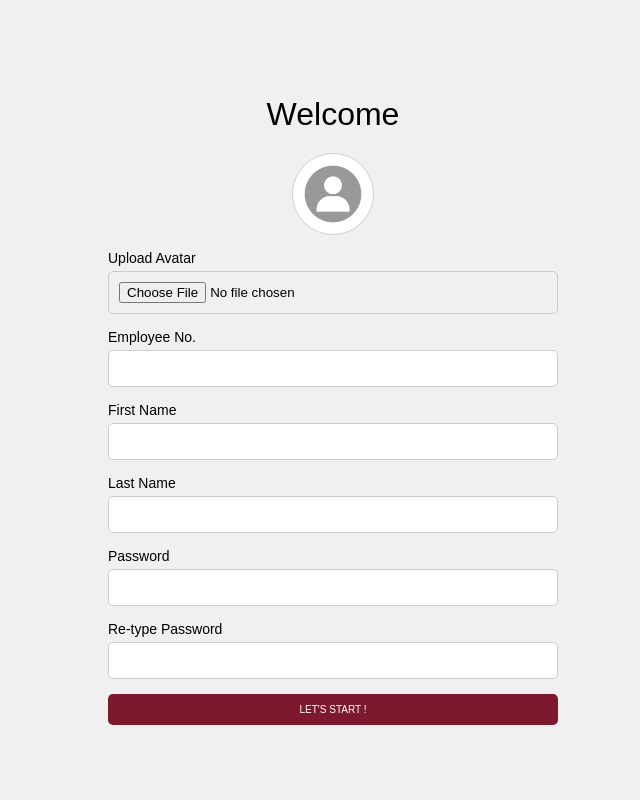
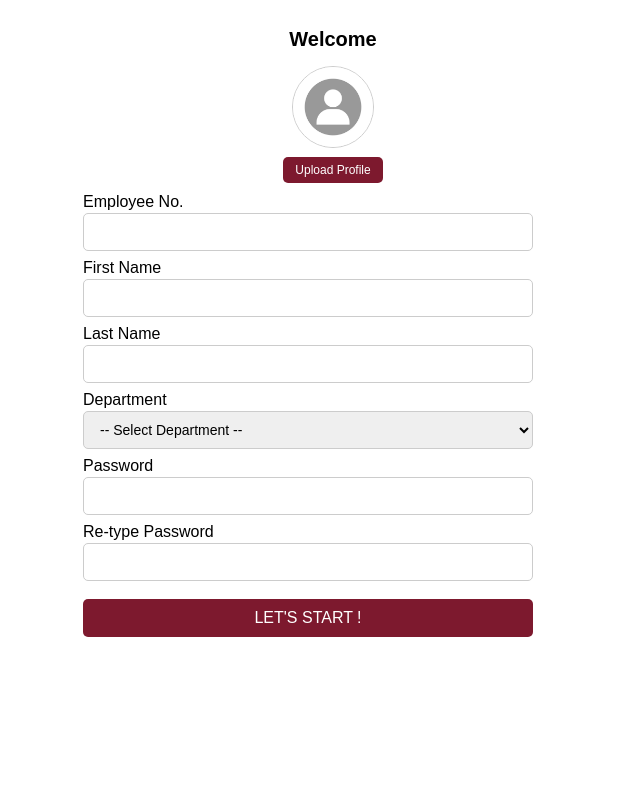
Before and after one commit to AedinJRC/WEBSITE, a PHP site: page /signup.php in a window 1280 px wide. Shown: the whole page, without its empty margins (307-947 px from the left). Run offline with PHP 8.4, Linux system fonts and the light colour scheme.

Commit message:
yanna update - 04/26

```diff
--- a/signup.php
+++ b/signup.php
@@ -1,230 +1,196 @@
-<?php
-
-$servername = "localhost";
-$username = "root";
-$password = "";
-$dbname = "vehiclemonitoringdbms";
-
-// Create connection
-$conn = new mysqli($servername, $username, $password, $dbname);
-
-// Check connection
-if ($conn->connect_error) {
-    die("Connection failed: " . $conn->connect_error);
-}
-
-// Initialize message variables
-$showPopup = false;
-$popupMessage = '';
-$isError = false;
-
-if(isset($_POST["sigbtn"])) {
-    // Get form data
-    $employeeid = $_POST["employee-number"];
-    $fname = $_POST["first-name"];
-    $lname = $_POST["last-name"];
-    $pword = $_POST["password"]; // Storing in plain text (INSECURE)
-
-    // Handle file upload
-    $ppicture = 'default_avatar.png'; // Default value
-    if(isset($_FILES["ppicture"]) && $_FILES["ppicture"]["error"] == UPLOAD_ERR_OK) {
-        $target_dir = "uploads/";
-        if(!file_exists($target_dir)) {
-            mkdir($target_dir, 0777, true);
-        }
-        $file_extension = pathinfo($_FILES["ppicture"]["name"], PATHINFO_EXTENSION);
-        $new_filename = "avatar_" . $employeeid . "." . $file_extension;
-        $target_file = $target_dir . $new_filename;
-
-        if(move_uploaded_file($_FILES["ppicture"]["tmp_name"], $target_file)) {
-            $ppicture = $target_file;
-        }
-    }
-
-    // Prepare and execute SQL statement
-    $signupinsert = "INSERT INTO usertb (employeeid, ppicture, fname, lname, pword, role)
-                    VALUES (?, ?, ?, ?, ?, 'User')";
-
-    $stmt = $conn->prepare($signupinsert);
-    $stmt->bind_param("sssss", $employeeid, $ppicture, $fname, $lname, $pword);
-
-    if($stmt->execute()) {
-        $showPopup = true;
-        $popupMessage = "Registration successful!";
-    } else {
-        $showPopup = true;
-        $isError = true;
-        $popupMessage = "Error: " . $stmt->error;
-    }
-    $stmt->close();
-}
-?>
-
 <!DOCTYPE html>
 <html lang="en">
 <head>
     <meta charset="UTF-8">
     <title>Signup Page</title>
     <style>
-        body {
+        /* Reset and base styles */
+        .signup-container {
+            font-family: Arial, sans-serif;
+            max-width: 500px;
+            margin: 0 auto;
+            padding: 20px;
+        }
+
+        .signup-header {
+            text-align: center;
+            margin-bottom: 15px;
+            font-weight: bold;
+        }
+
+        .signup-logo {
+            font-size: 24px;
+            font-weight: bold;
+            margin-bottom: 5px;
+        }
+
+        .signup-title {
+            font-size: 20px;
+            margin-bottom: 15px;
+        }
+
+        /* Form styles with minimal gaps */
+        .signup-form-group {
+            margin-bottom: 8px;
+        }
+
+        .signup-form-group label {
+            display: block;
+            margin-bottom: 2px;
+            font-weight: normal;
+        }
+
+        .signup-form-group input, .signup-form-group select {
+            width: 450px;
+            height: 38px;
+            padding: 8px 12px;
+            border: 1px solid #ccc;
+            border-radius: 5px;
+            box-sizing: border-box;
+            font-size: 14px;
+        }
+
+        /* Custom file input styling */
+        .signup-file-container {
             display: flex;
             flex-direction: column;
-            justify-content: center;
             align-items: center;
-            height: 100vh;
-            background-color: #f1f0f0;
-            margin: 0;
-            font-family: Arial, sans-serif;
+            margin-bottom: 8px;
+        }
+
+        /* Hide the default file input */
+        .signup-file-container input[type="file"] {
+            width: 0.1px;
+            height: 0.1px;
+            opacity: 0;
+            overflow: hidden;
+            position: absolute;
+            z-index: -1;
+        }
+
+        /* Small custom file upload button */
+        .custom-file-upload {
+            display: inline-block;
+            padding: 6px 12px;
+            background-color: #7D192E;
+            color: white;
+            border-radius: 5px;
+            cursor: pointer;
+            font-size: 12px;
+            width: auto;
             text-align: center;
         }
 
-        h1 {
-            margin-bottom: 20px;
-            font-weight: normal;
-        }
-
-        form {
-            display: flex;
-            flex-direction: column;
-            align-items: center;
-            width: 100%;
-            max-width: 300px;
-        }
-
-        label {
-            display: block;
-            text-align: left;
-            font-weight: normal;
-            margin-bottom: 5px;
-            font-size: 14px;
-            width: 150%;
-        }
-
-        input {
-            width: 150%;
-            padding: 10px;
-            margin-bottom: 15px;
-            border: 1px solid #ccc;
-            border-radius: 5px;
-            box-sizing: border-box;
-        }
-
-        .btn {
-            background-color: #7D192E;
-            color: white;
-            padding: 10px;
-            border: none;
-            width: 150%;
-            border-radius: 5px;
-            font-size: 10px;
-            cursor: pointer;
-            box-sizing: border-box;
-        }
-
-        .btn:hover {
+        .custom-file-upload:hover {
             background-color: #5a1121;
         }
 
-        #preview {
+        /* Button styles */
+        .signup-btn {
+            background-color: #7D192E;
+            color: white;
+            border: none;
+            width: 450px;
+            height: 38px;
+            border-radius: 5px;
+            font-size: 16px;
+            cursor: pointer;
+            margin-top: 10px;
+        }
+
+        .signup-btn:hover {
+            background-color: #5a1121;
+        }
+
+        /* Avatar upload */
+        .signup-avatar-container {
+            text-align: center;
+            margin-bottom: 10px;
+        }
+
+        #signup-preview {
             width: 80px;
             height: 80px;
             border-radius: 50%;
             object-fit: cover;
-            margin-bottom: 15px;
             border: 1px solid #ccc;
+            margin-bottom: 5px;
         }
 
-        #password-error {
-            display: none;
+        /* Footer links */
+        .signup-footer {
+            display: flex;
+            justify-content: space-between;
+            margin-top: 15px;
+            font-size: 14px;
+            width: 450px;
+        }
+
+        /* Error message */
+        #signup-password-error {
             color: red;
             font-size: 12px;
-            margin-top: -10px;
-            margin-bottom: 10px;
-        }
-
-        /* Modal styles */
-        .modal {
+            margin-top: 2px;
             display: none;
-            position: fixed;
-            z-index: 1;
-            left: 0;
-            top: 0;
-            width: 100%;
-            height: 100%;
-            background-color: rgba(0,0,0,0.4);
-        }
-
-        .modal-content {
-            background-color: #fefefe;
-            margin: 15% auto;
-            padding: 20px;
-            border: 1px solid #888;
-            width: 80%;
-            max-width: 400px;
-            border-radius: 5px;
-            text-align: center;
-        }
-
-        .close {
-            color: #aaa;
-            float: right;
-            font-size: 28px;
-            font-weight: bold;
-            cursor: pointer;
-        }
-
-        .close:hover {
-            color: black;
-        }
-
-        .success {
-            color: green;
-        }
-
-        .error {
-            color: red;
         }
     </style>
 </head>
 <body>
-    <h1>Welcome</h1>
-    <form method="post" enctype="multipart/form-data" onsubmit="return validatePasswords()">
-        <img id="preview" src="default_avatar.png" alt="Avatar Preview">
+    <div class="signup-container">
+        <div class="signup-header" >
+            <div class="signup-title">Welcome</div>
+        </div>
 
-        <label for="ppicture">Upload Avatar</label>
-        <input type="file" name="ppicture" id="ppicture" accept="image/*" onchange="previewImage(this)">
+        <form class="signup-form" method="post" enctype="multipart/form-data" onsubmit="return signupValidatePasswords()">
+            <div class="signup-avatar-container">
+                <img id="signup-preview" src="default_avatar.png" alt="Avatar Preview">
+                <div class="signup-file-container">
+                    <label for="signup-ppicture" class="custom-file-upload">Upload Profile</label>
+                    <input type="file" name="signup_ppicture" id="signup-ppicture" accept="image/*" onchange="signupPreviewImage(this)">
+                </div>
+            </div>
 
-        <label for="employee">Employee No.</label>
-        <input type="text" id="employee" name="employee-number" required maxlength="10">
+            <div class="signup-form-group">
+                <label for="signup-employee">Employee No.</label>
+                <input type="text" id="signup-employee" name="signup_employee-number" required maxlength="10">
+            </div>
 
-        <label for="first-name">First Name</label>
-        <input type="text" id="first-name" name="first-name" required maxlength="30">
+            <div class="signup-form-group">
+                <label for="signup-first-name">First Name</label>
+                <input type="text" id="signup-first-name" name="signup_first-name" required maxlength="30">
+            </div>
 
-        <label for="last-name">Last Name</label>
-        <input type="text" id="last-name" name="last-name" required maxlength="20">
+            <div class="signup-form-group">
+                <label for="signup-last-name">Last Name</label>
+                <input type="text" id="signup-last-name" name="signup_last-name" required maxlength="20">
+            </div>
 
-        <label for="password">Password</label>
-        <input type="password" id="password" name="password" required maxlength="100">
+            <div class="signup-form-group">
+                <label for="signup-department">Department</label>
+                <select id="signup-department" name="signup_department" required>
+                    <option value="">-- Select Department --</option>
+                </select>
+            </div>
 
-        <label for="retype-password">Re-type Password</label>
-        <input type="password" id="retype-password" name="retype-password" required maxlength="100">
+            <div class="signup-form-group">
+                <label for="signup-password">Password</label>
+                <input type="password" id="signup-password" name="signup_password" required maxlength="100">
+            </div>
 
-        <div id="password-error">Passwords do not match!</div>
+            <div class="signup-form-group">
+                <label for="signup-retype-password">Re-type Password</label>
+                <input type="password" id="signup-retype-password" name="signup_retype-password" required maxlength="100">
+                <div id="signup-password-error">Passwords do not match!</div>
+            </div>
 
-        <button type="submit" class="btn" name="sigbtn">LET'S START !</button>
-    </form>
 
-    <!-- Modal Popup -->
-    <div id="messageModal" class="modal" style="<?php echo $showPopup ? 'display: block;' : 'display: none;'; ?>">
-        <div class="modal-content">
-            <span class="close" onclick="document.getElementById('messageModal').style.display='none'">&times;</span>
-            <p class="<?php echo $isError ? 'error' : 'success'; ?>"><?php echo $popupMessage; ?></p>
-        </div>
+            <button type="submit" class="signup-btn" name="signup_sigbtn">LET'S START !</button>
+        </form>
     </div>
 
     <script>
-        function previewImage(input) {
-            const preview = document.getElementById('preview');
+        function signupPreviewImage(input) {
+            const preview = document.getElementById('signup-preview');
             if (input.files && input.files[0]) {
                 const reader = new FileReader();
                 reader.onload = function(e) {
@@ -234,10 +200,10 @@ if(isset($_POST["sigbtn"])) {
             }
         }
 
-        function validatePasswords() {
-            const password = document.getElementById("password").value;
-            const retype = document.getElementById("retype-password").value;
-            const error = document.getElementById("password-error");
+        function signupValidatePasswords() {
+            const password = document.getElementById("signup-password").value;
+            const retype = document.getElementById("signup-retype-password").value;
+            const error = document.getElementById("signup-password-error");
 
             if (password !== retype) {
                 error.style.display = "block";
@@ -247,14 +213,6 @@ if(isset($_POST["sigbtn"])) {
                 return true;
             }
         }
-
-        // Close modal when clicking outside of it
-        window.onclick = function(event) {
-            const modal = document.getElementById('messageModal');
-            if (event.target == modal) {
-                modal.style.display = "none";
-            }
-        }
     </script>
 </body>
 </html>
```
